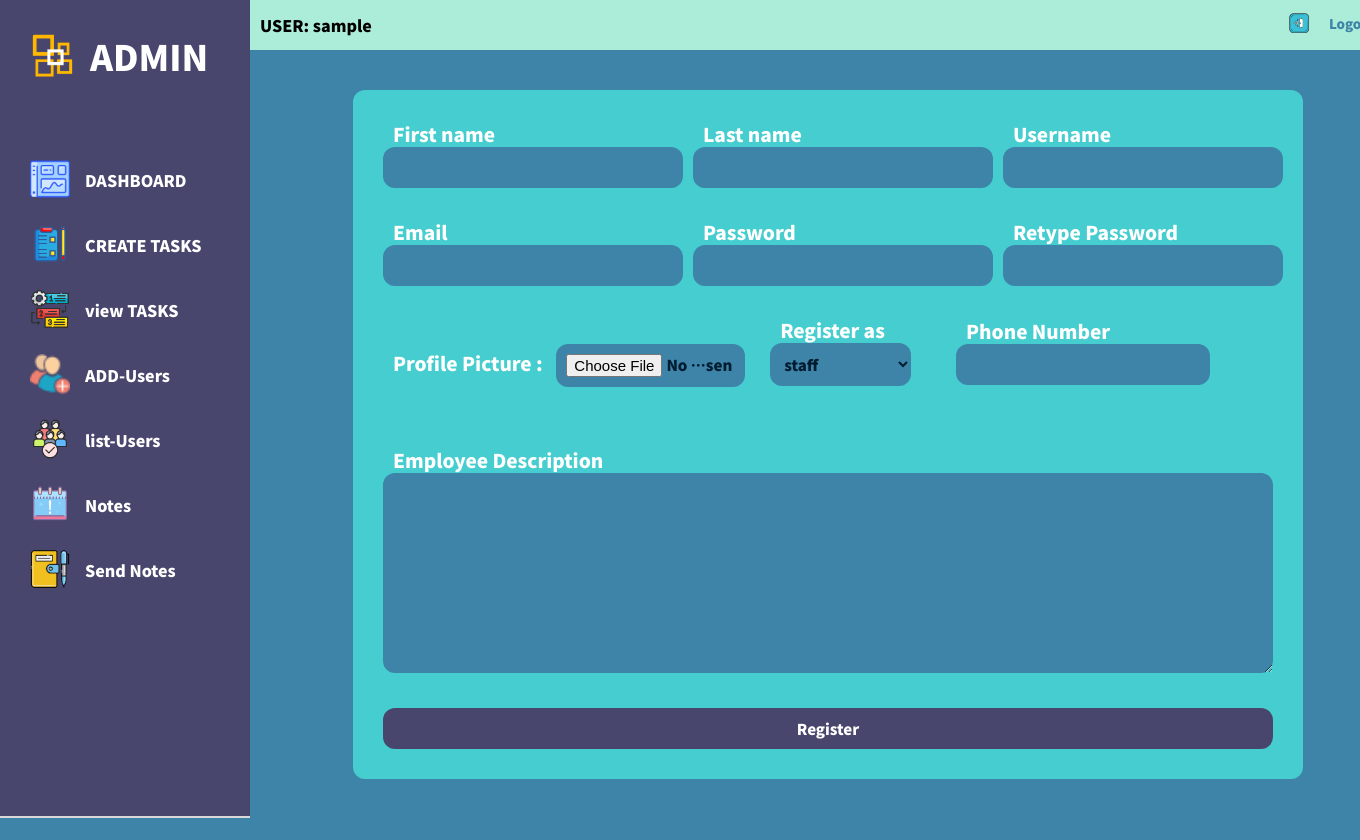
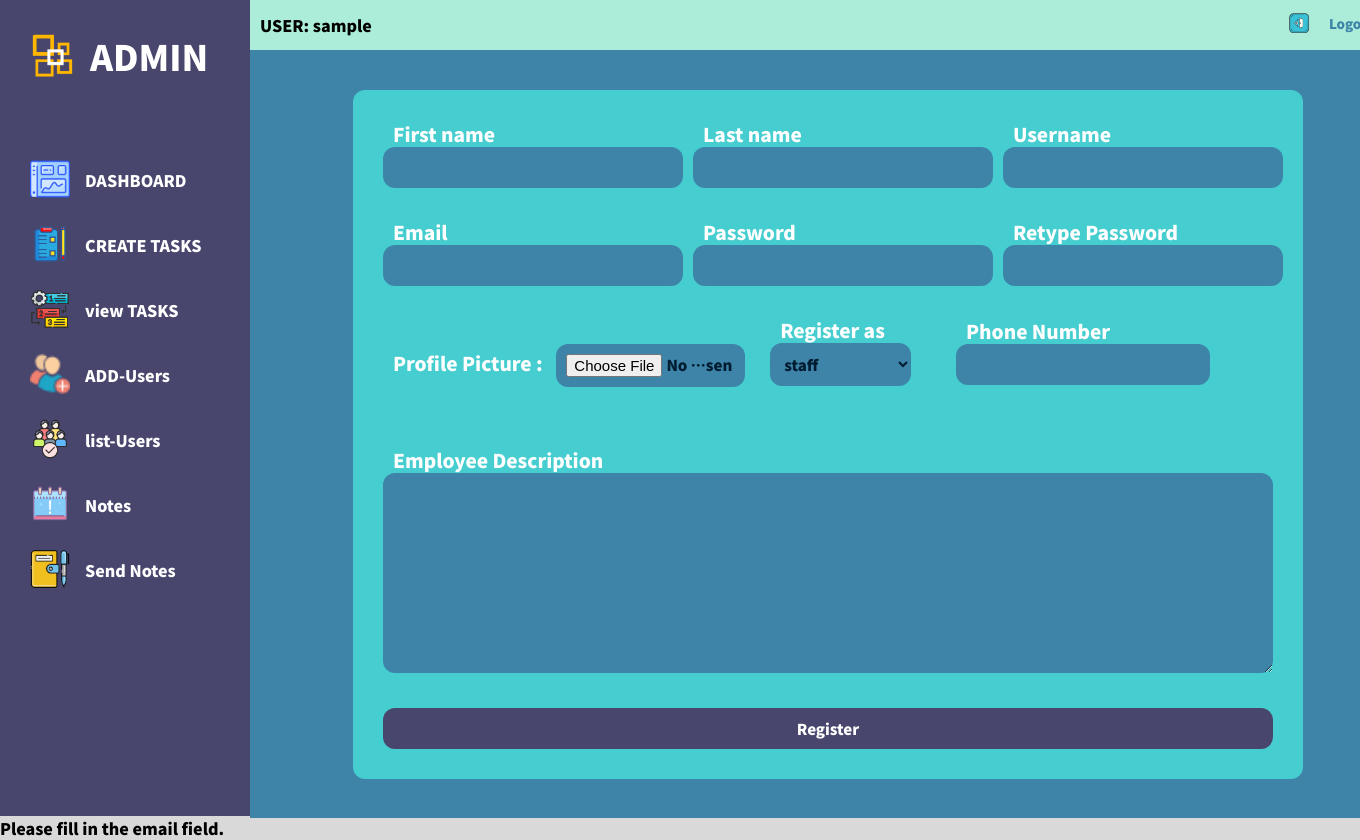
Before and after one commit to Xiran23/TMS, a PHP site: page /TMS/adduser.php in a window 1360 px wide; the page is wider, and only the part inside the window is pictured. Before the commit the page ends 818 px from the top of that part, so only its background shows below. Run offline with PHP 8.4, Linux system fonts and the light colour scheme; the visitor is signed in with stand-in values (Sample User, id 1).

Commit message:
new commit

```diff
--- a/adduser.php
+++ b/adduser.php
@@ -207,13 +207,6 @@ if ($_SERVER['REQUEST_METHOD'] == 'POST') {
   $description = $_POST['description'];
 
 
-  //   $querysql = "SELECT * FROM users where (username = '$username') ";
-  //   $usernamequery = mysqli_query($conn,$querysql);
-  //   if (mysqli_num_rows($usernamequery) > 0) {
-  //     // echo "USER NAME ALREADYS EXIST";
-  //     $errors['username'] = 'USER NAME ALREADYS EXIST';
-
-  //   }
 
   // Validate first name
   if (empty($fname)) {
@@ -275,6 +268,33 @@ if ($_SERVER['REQUEST_METHOD'] == 'POST') {
     }
   }
 
+  if (empty($username)) {
+    $errors['username'] = 'Please fill in the username field.';
+} else {
+    $query = "SELECT id FROM users WHERE username = '$username'";
+    $result = mysqli_query($conn, $query);
+    if (mysqli_num_rows($result) > 0) {
+        $errors['username'] = 'Username already exists.';
+        echo '<script>document.getElementById("susername").textContent = "' . $errors['username'] . '";</script>';
+      }
+    }
+}
+
+// Validate email
+if (empty($email)) {
+    $errors['email'] = 'Please fill in the email field.';
+} elseif (!filter_var($email, FILTER_VALIDATE_EMAIL)) {
+    $errors['email'] = 'Invalid email format.';
+} else {
+    $query = "SELECT id FROM users WHERE email = '$email'";
+    $result = mysqli_query($conn, $query);
+    if (mysqli_num_rows($result) > 0) {
+        $errors['email'] = 'Email already exists.';
+        echo '<script>document.getElementById("semail").textContent = "' . $errors['email'] . '";</script>';
+      }
+
+}
+
   // If there are no validation errors and profile picture was uploaded successfully, proceed with further processing
   if (empty($errors)) {
     $query = "INSERT INTO users (firstname, lastname, username, email, role, password, phonenumber, profilepic, description) VALUES ('$fname', '$lastname', '$username', '$email', '$role', '$password', '$phonenumber', '$profilepic', '$description')";
@@ -290,7 +310,7 @@ if ($_SERVER['REQUEST_METHOD'] == 'POST') {
       echo $error . '<br />';
     }
   }
-}
+
 
 mysqli_close($conn);
 ?>
--- a/listuser.php
+++ b/listuser.php
@@ -115,7 +115,7 @@
                   $roleName = 'helper';
               }
 
-
+              $editbutton="";
               $deletebutton = " ";
               if ($_SESSION['role'] == 1) {
                 $deletebutton = '<td> <button class=" delete" ><a class="userdelet" href="userdelete.php?deleteid=' . $id . '"><i class="fas fa-trash"></i></a></button> </td>';
```
Also changed, not shown: createtask.php (+12 -0 lines), uploads/d70.png (added).
